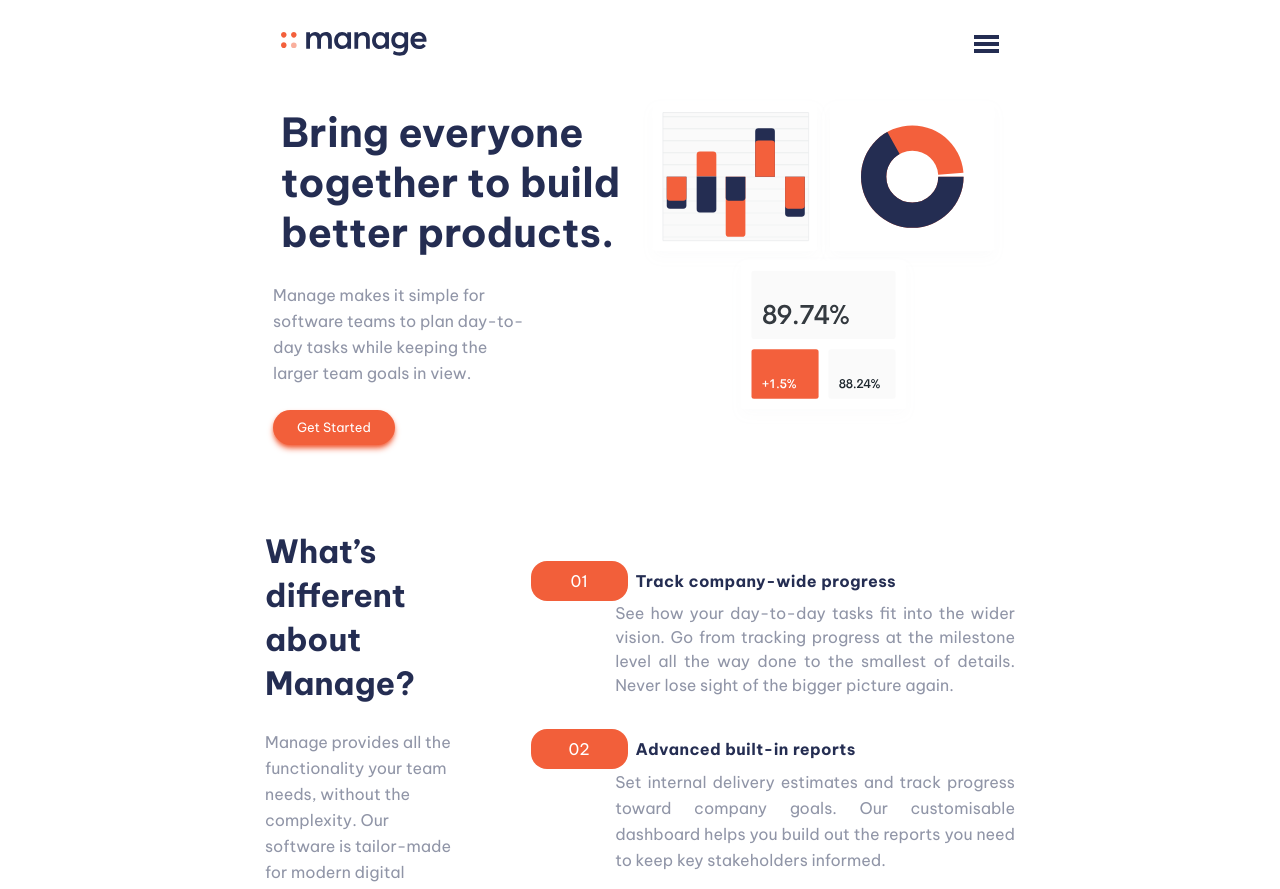
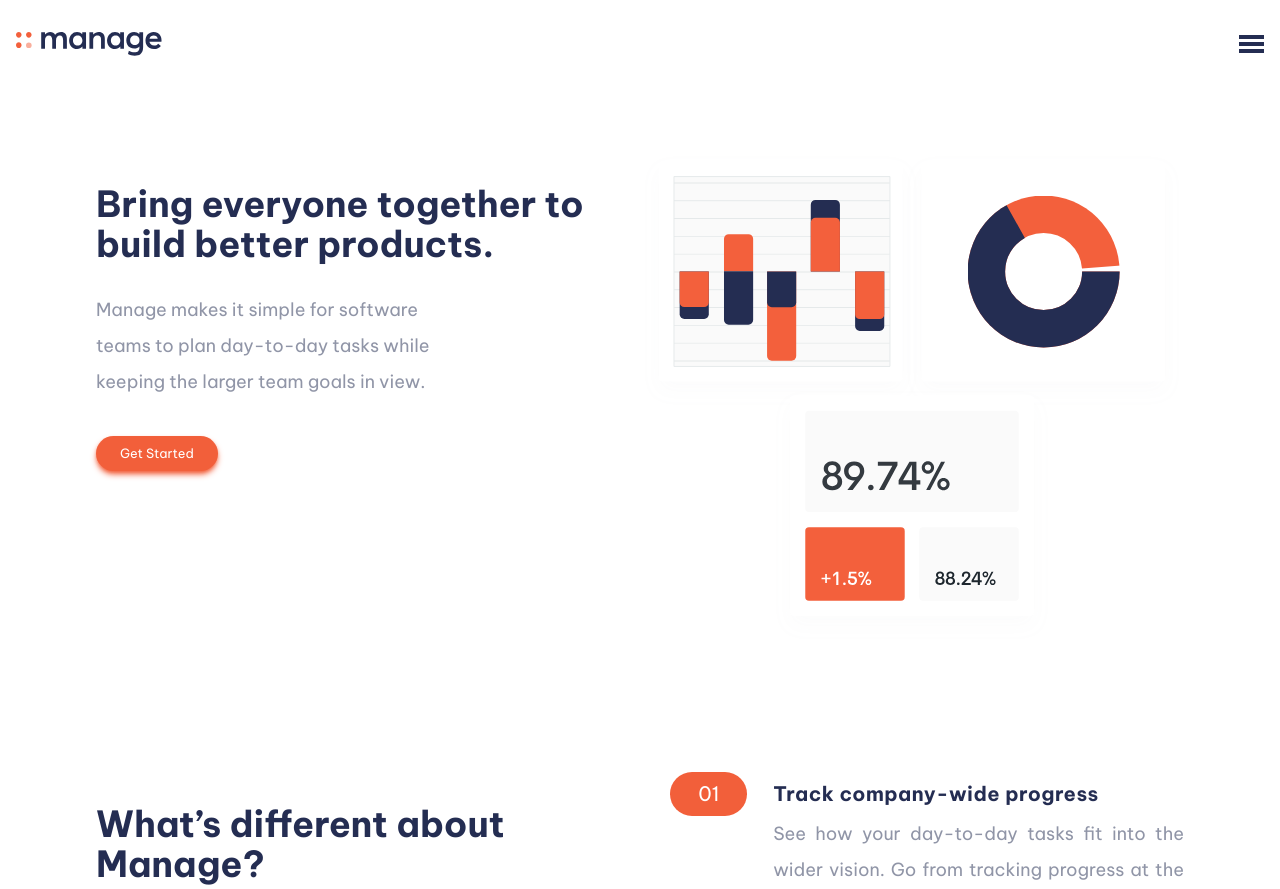
Before and after one commit to IZU29/manage-landing-page, a React (Vite) app: page / in a window 1280 px wide. Shown: the top 889 px of the page. Built offline with nearby package versions, Linux system fonts and the light colour scheme.

Commit message:
Changes have Been Made to the Desktop View

```diff
--- a/src/App.jsx
+++ b/src/App.jsx
@@ -47,56 +47,54 @@ useEffect(() => {
   return (
     <div className="font-bevietnam  border-black overflow-hidden">
         {/* <img src="/bg-tablet-pattern.svg" alt="" srcset="" className='absolute -top-0 left-20 -z-10 '/> */}
-      <div className="flex justify-between border-red-600 items-center my-8 px-4 m-auto md:max-w-[750px]">
+      <div className="flex justify-between border-red-600 items-center my-8 px-4 m-auto md:max-w-[1440px]">
       <img src="/logo.svg" alt="Logo of company" srcset="" />
       <img src="/icon-hamburger.svg" alt="hamburger icon" srcset="" />
       </div>
-      <div className="border-black p-2 flex flex-col md:flex-row-reverse md:justify-between md:max-w-[750px] m-auto">
+      <div className="border-black p-2 flex flex-col md:flex-row-reverse md:justify-between md:max-w-[1440px] m-auto md:px-24 md:py-16">
       <div className="border-black md:w-[50%] ">
       <img src="/illustration-intro.svg" alt="Logo of company" srcset="" />
       </div>
       <div className="flex flex-col  border-green-700 md:w-[49%]">
       {/* <img src="/bg-tablet-pattern.svg" alt="" srcset="" className='absolute -top-20 left-20 w-full -z-10 overflow-hidden'/> */}
-        <h2 className="m-2 border-red-500 text-[2.5rem]  text-[hsl(228,39%,23%)]  text-center my-2 font-bold md:text-left md:my-3 leading-tight mt-16 mb-6 ">Bring everyone together to build better products.</h2>
-        <p className="text-[hsl(227,12%,61%)] border-red-600 w-[80%] md:w-[70%] my-2 md:m-0 m-auto md:text-left md:my-3 text-base text-justify leading-relaxed max-w-prose">Manage makes it simple for software teams to plan day-to-day
+        <h2 className="border-red-500 text-[2.5rem]  text-[hsl(228,39%,23%)]  text-center my-2 font-bold md:text-left leading-tight mt-16 mb-6 md:mt-8 md:mb-4 md:text-4xl ">Bring everyone together to build better products.</h2>
+        <p className="text-[hsl(227,12%,61%)] border-red-600 w-[80%] md:w-[70%] my-2 md:m-0 m-auto md:text-left md:my-3 text-base text-justify leading-relaxed max-w-prose md:text-lg md:leading-loose md:mb-6">Manage makes it simple for software teams to plan day-to-day
         tasks while keeping the larger team goals in view.</p>
         <button className=" py-2 px-6 my-2 md:my-3 text-white shadow-[hsl(12,88%,59%)] bg-[hsl(12,88%,59%)] self-center md:self-start rounded-full text-[0.8rem] text-bold shadow-md">Get Started</button>
       </div>
       </div>
-      <div className="flex flex-col md:flex-row md:max-w-[750px] m-auto">
+      <div className="flex flex-col md:flex-row md:max-w-[1440px] m-auto md:px-24 md:py-16  ">
       <div className="">
-        <h3 className=" text-[hsl(228,39%,23%)] font-[700] text-center text-[2rem] md:text-left mt-16 mb-6 leading-snug">
+        <h3 className=" text-[hsl(228,39%,23%)] font-[700] text-center text-[2rem] md:text-left mt-16 mb-6 leading-snug md:mt-8 md:mb-4 md:text-4xl ">
         What’s different about Manage?
         </h3>
-        <p className=" text-[hsl(227,12%,61%)] text-center  border-red-600 w-[80%] text-[1.15rem] my-2 m-auto md:text-left md:m-0 text-base text-justify leading-relaxed max-w-prose">Manage provides all the functionality your team needs, without
-  the complexity. Our software is tailor-made for modern digital
-  product teams.</p>
+        <p className=" text-[hsl(227,12%,61%)] text-center  border-red-600 w-[80%] text-[1.15rem] my-2 m-auto md:text-left md:m-0 text-base text-justify leading-relaxed max-w-prose md:text-lg md:leading-loose md:mb-6">Manage provides all the functionality your team needs, without the complexity. Our software is tailor-made for modern digital product teams.</p>
       </div>
-      <div className="border-green-600 mt-16">
-      <div className="flex flex-col my-2 mt-8">
-        <div className="flex items-center bg-[hsl(13,100%,96%)] md:bg-white w-[95%] self-end rounded-s-2xl ">
-          <h3 className="p-2 rounded-2xl text-white bg-[#f25f3a] w-[20%] flex items-center justify-center">01</h3>
-          <h4 className="font-bold p-2 text-[hsl(228,39%,23%)] text-[1rem] tracking-wide leading-snug">Track company-wide progress</h4>
+      <div className="border-green-600 mt-16 md:mt-0  md:w-[65%]">
+      <div className="flex flex-col my-2 mt-8 md:m-0 ">
+        <div className="flex items-center bg-[hsl(13,100%,96%)]  md:w-[100%] md:bg-white w-[95%] self-end rounded-s-2xl md:justify-between">
+          <h3 className="p-2 rounded-2xl text-white bg-[#f25f3a] w-[20%] md:w-[15%] flex items-center justify-center md:rounded-full md:text-xl">01</h3>
+          <h4 className="font-bold text-[hsl(228,39%,23%)] text-[1rem] tracking-wide leading-snug border-blue-600 md:w-[80%] md:text-xl">Track company-wide progress</h4>
         </div>
-        <p className="text-[hsl(227,12%,61%)] text-justify border-red-600 w-[90%] md:w-[80%] md:self-end text-[1rem] my-2 m-auto md:m-0 md:pl-2">See how your day-to-day tasks fit into the wider vision. Go from
+        <p className="text-[hsl(227,12%,61%)] text-justify border-red-600 w-[90%] md:w-[80%]  md:self-end text-[1rem] my-2 m-auto md:m-0 md:text-lg md:leading-loose md:mb-6">See how your day-to-day tasks fit into the wider vision. Go from
   tracking progress at the milestone level all the way done to the
   smallest of details. Never lose sight of the bigger picture again.</p>
       </div>
       <div className="flex flex-col my-2 mt-8">
-        <div className="flex items-center bg-[hsl(13,100%,96%)] md:bg-white w-[95%] self-end rounded-s-2xl ">
-          <h3 className="p-2 rounded-2xl text-white bg-[hsl(12,88%,59%)] w-[20%] flex items-center justify-center">02</h3>
-          <h4 className="font-bold p-2 text-[hsl(228,39%,23%)] text-[1rem] tracking-wide leading-snug">Advanced built-in reports</h4>
+        <div className="flex items-center bg-[hsl(13,100%,96%)] md:w-[100%] md:justify-between md:bg-white w-[95%] self-end rounded-s-2xl ">
+          <h3 className="p-2 rounded-2xl text-white bg-[hsl(12,88%,59%)] w-[20%] flex items-center justify-center md:w-[15%]  md:rounded-full md:text-xl">02</h3>
+          <h4 className="font-bold p-2 text-[hsl(228,39%,23%)]  md:w-[80%] text-[1rem] tracking-wide leading-snug md:text-xl ">Advanced built-in reports</h4>
         </div>
-        <p className="text-[hsl(227,12%,61%)] text-justify border-red-600 w-[90%] md:w-[80%] md:self-end text-[1rem] my-2 m-auto md:m-0 md:pl-2 text-base leading-relaxed ">Set internal delivery estimates and track progress toward company
+        <p className="text-[hsl(227,12%,61%)] text-justify border-red-600 w-[90%] md:w-[80%] md:self-end text-[1rem] my-2 m-auto md:m-0 md:pl-2 text-base leading-relaxed md:text-lg md:leading-loose md:mb-6">Set internal delivery estimates and track progress toward company
   goals. Our customisable dashboard helps you build out the reports
   you need to keep key stakeholders informed.</p>
       </div>
       <div className="flex flex-col my-2 mt-8">
-        <div className="flex items-center bg-[hsl(13,100%,96%)] md:bg-white w-[95%] self-end rounded-s-2xl ">
-          <h3 className="p-2 rounded-2xl text-white bg-[hsl(12,88%,59%)] w-[20%] flex items-center justify-center">03</h3>
-          <h4 className="font-bold p-2 text-[hsl(228,39%,23%)] text-[1rem] tracking-wide leading-snug">Everything you need in one place</h4>
+        <div className="flex items-center bg-[hsl(13,100%,96%)] md:bg-white w-[95%] md:w-[100%] md:justify-between self-end rounded-s-2xl ">
+          <h3 className="p-2 rounded-2xl text-white bg-[hsl(12,88%,59%)]  w-[20%] flex items-center justify-center md:w-[15%]  md:rounded-full md:text-xl">03</h3>
+          <h4 className="font-bold p-2 text-[hsl(228,39%,23%)] text-[1rem] tracking-wide leading-snug md:w-[80%] md:text-xl">Everything you need in one place</h4>
         </div>
-        <p className="text-[hsl(227,12%,61%)] text-justify border-red-600 w-[90%] md:w-[80%] md:self-end text-[1rem] my-2 m-auto md:m-0 md:pl-2">Stop jumping from one service to another to communicate, store files,
+        <p className="text-[hsl(227,12%,61%)] text-justify border-red-600 w-[90%] md:w-[80%] md:self-end text-[1rem] my-2 m-auto md:m-0 md:pl-2 md:text-lg md:leading-loose md:mb-6">Stop jumping from one service to another to communicate, store files,
   track tasks and share documents. Manage offers an all-in-one team
   productivity solution.</p>
       </div>
@@ -147,13 +145,13 @@ useEffect(() => {
         </div>
       </div>
       <div className="bg-[#f25f3a] mt-16">
-        <div className="md:max-w-[750px] m-auto flex flex-col md:flex-row justify-between">
+        <div className="md:max-w-[1050px] m-auto flex flex-col md:flex-row justify-between">
         <h1 className="text-4xl md:text-left text-white font-bold w-[90%] md:w-[40%] m-auto md:m-0 text-center p-4 leading-tight">Simplify how your team works today.</h1>
         <button className="py-2 px-6 shadow-lg mt-8 mb-3 md:m-0  my-2 m-auto bg-white shadow-[hsl(12,88%,59%)] text-[hsl(12,88%,59%)] rounded-full self-center font-semibold">Get Started</button>
         </div>
       </div>
       <div className=" bg-[hsl(233,12%,13%)] ">
-        <div className="md:max-w-[750px] m-auto ">
+        <div className="md:max-w-[1050px] m-auto ">
         <div className="flex flex-col md:flex-row-reverse md:justify-evenly">
         <div className="flex w-4/5 md:w-2/6 m-auto  justify-between md:justify-center items-center">
           <input type="text" name="" id="" placeholder='Updates in your inbox…' className="outline-none border-none px-4 py-2 rounded-full"/>
```
